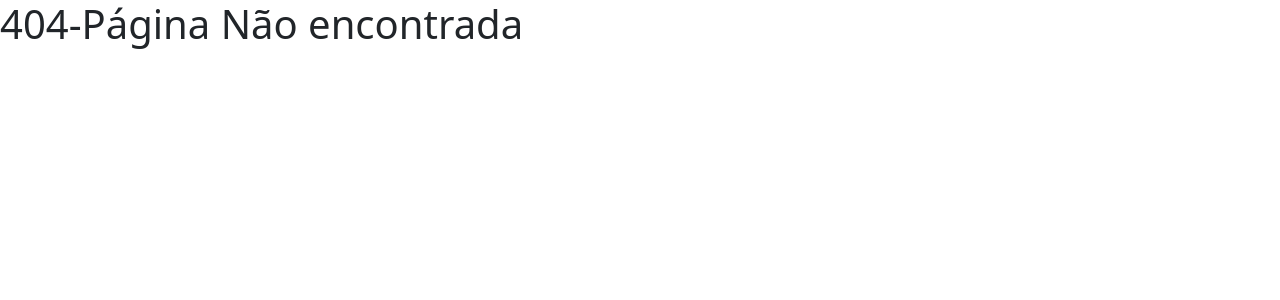
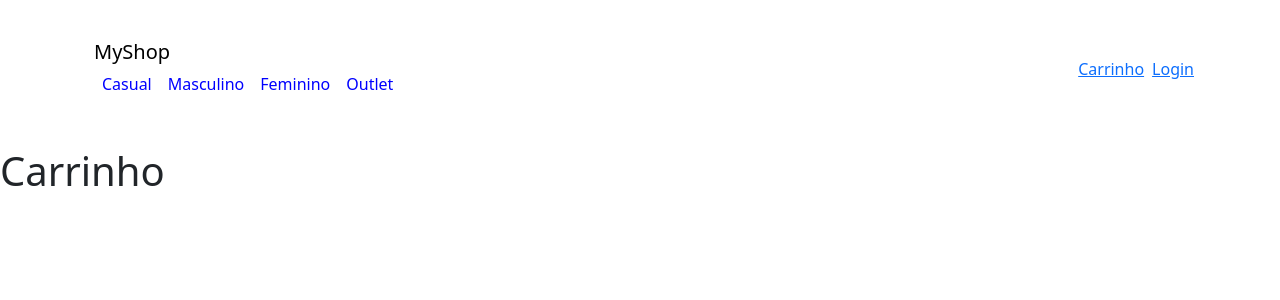
Before and after one commit to daviguerra05/Checkpoint05_Frontend, a React (Vite) app: page /Carrinho in a window 1280 px wide. Before the commit this address had no page. Shown: the top 300 px of the page. Built offline with nearby package versions, Linux system fonts and the light colour scheme.

Commit message:
Router Done

```diff
--- /dev/null
+++ b/src/Carrinho.jsx
@@ -0,0 +1,7 @@
+function Carrinho(){
+    return(
+        <h1>Carrinho</h1>
+    )
+}
+
+export default Carrinho
--- /dev/null
+++ b/src/Feminino.jsx
@@ -0,0 +1,7 @@
+function Feminino(){
+    return(
+        <h1>Feminino</h1>
+    )
+}
+
+export default Feminino
--- /dev/null
+++ b/src/Login.jsx
@@ -0,0 +1,7 @@
+function Login(){
+    return(
+        <h1>Login</h1>
+    )
+}
+
+export default Login
--- /dev/null
+++ b/src/Masculino.jsx
@@ -0,0 +1,7 @@
+function Masculino(){
+    return(
+        <h1>MASCULINO</h1>
+    )
+}
+
+export default Masculino
--- a/src/Nav.jsx
+++ b/src/Nav.jsx
@@ -22,17 +22,17 @@
                 </NavLink>
               </li>
               <li className="nav-item ">
-                <NavLink to="Produto" className="nav-link">
+                <NavLink to="/Masculino" className="nav-link">
                   <h6 className={styles.tlink}>Masculino</h6>
                 </NavLink>
               </li>
               <li className="nav-item">
-                <NavLink to="VejaMais" className="nav-link">
+                <NavLink to="/Feminino" className="nav-link">
                   <h6 className={styles.tlink}>Feminino</h6>
                 </NavLink>
               </li>
               <li className="nav-item">
-                <NavLink to="DetalhesProdutos" className="nav-link">
+                <NavLink to="/Outlet" className="nav-link">
                   <h6 className={styles.tlink}>Outlet</h6>
                 </NavLink>
               </li>
@@ -55,12 +55,12 @@
         <div className="collapse navbar-collapse" id="navbarNav">
           <ul className="navbar-nav ms-auto">
             <li className="nav-item">
-              <NavLink to="#">
+              <NavLink to="/Carrinho">
                 <h6 className={styles.tlink1}>Carrinho</h6>
               </NavLink>
             </li>
             <li className="nav-item">
-              <NavLink to="#" className="bi bi-person-circle">
+              <NavLink to="/Login" className="bi bi-person-circle">
                 <h6 className={styles.tlink1}>Login</h6>
               </NavLink>
             </li>
--- /dev/null
+++ b/src/Outlet.jsx
@@ -0,0 +1,7 @@
+function Outlet(){
+    return(
+        <h1>Outlet</h1>
+    )
+}
+
+export default Outlet
```
Also changed, not shown: src/main.jsx (+10 -1 lines), index.html (line endings or trailing spaces), 1 other file (tests, documents, lock files or other folders).
